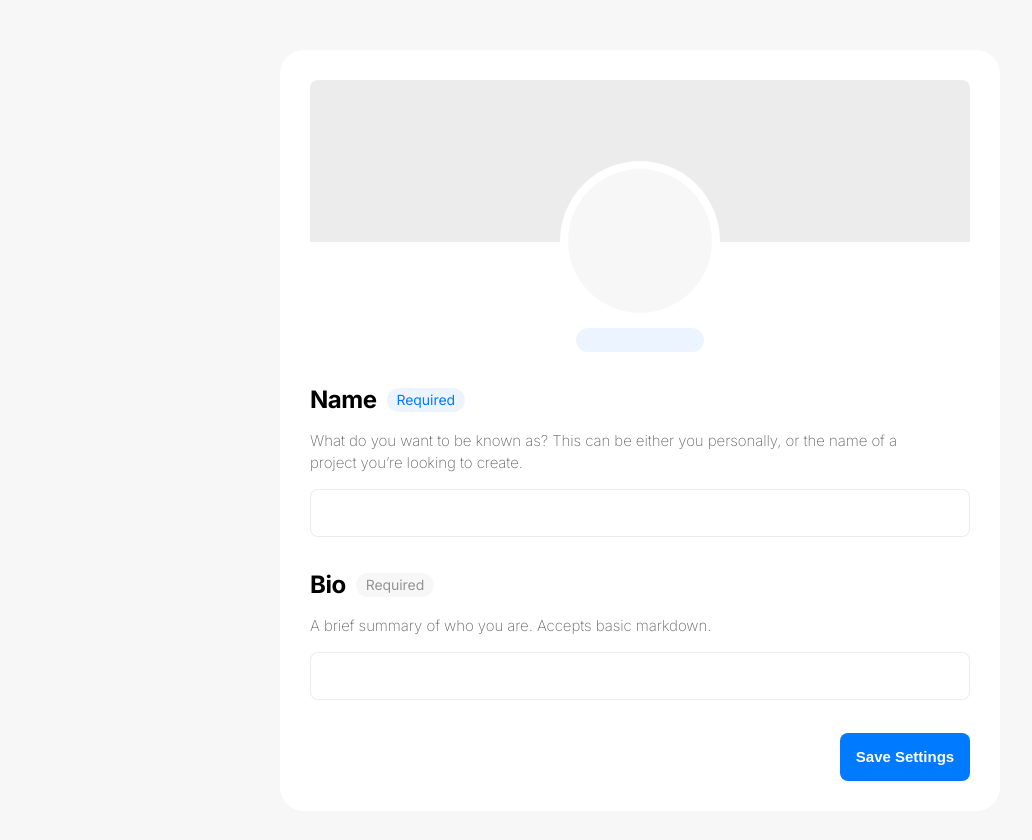
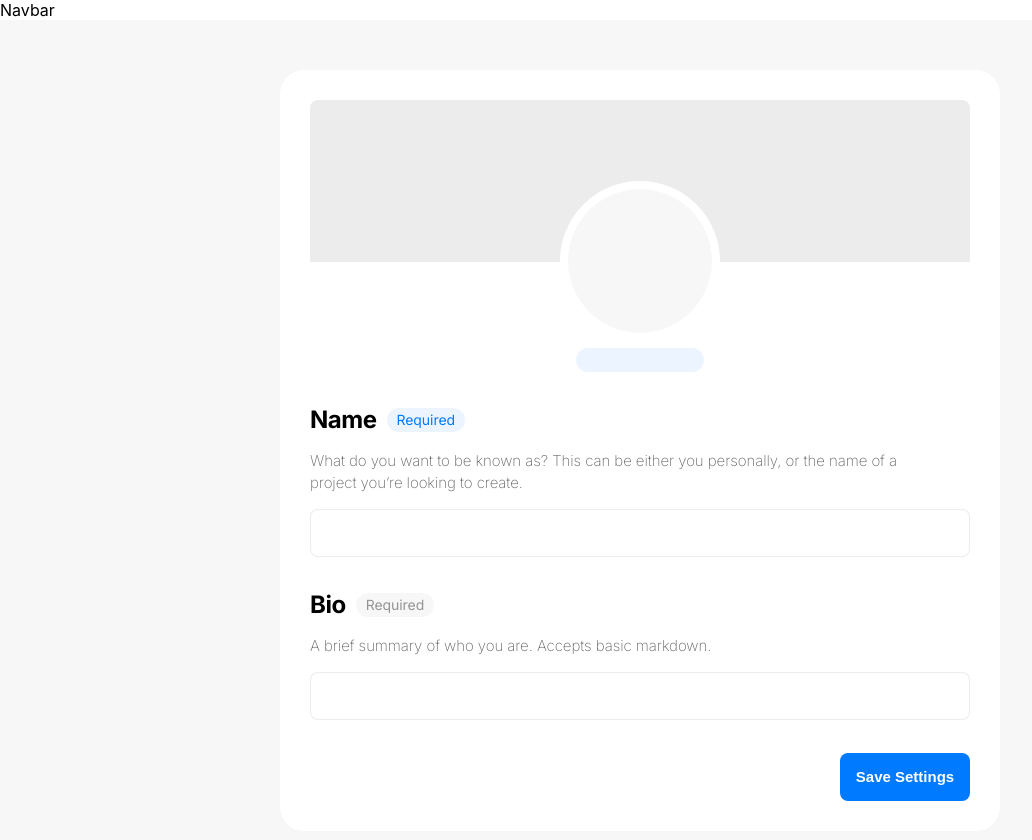
Before and after one commit to OyinloluB/solidity-social-media-crud, a Next.js app in the folder client/: page /profile in a window 1280 px wide. Shown: the top 840 px of the page, without its empty margins (0-1032 px from the left). Built offline with nearby package versions, Linux system fonts and the light colour scheme.

Commit message:
setting up navigation bar

```diff
--- a/client/pages/_app.js
+++ /dev/null
@@ -1,7 +0,0 @@
-import '../styles/globals.css'
-
-function MyApp({ Component, pageProps }) {
-  return <Component {...pageProps} />
-}
-
-export default MyApp
--- /dev/null
+++ b/client/src/components/navbar/index.js
@@ -0,0 +1,5 @@
+const Navbar = () => {
+  return <div>Navbar</div>
+}
+
+export default Navbar
--- /dev/null
+++ b/client/src/pages/_app.js
@@ -0,0 +1,13 @@
+import '../../styles/globals.css'
+import Navbar from '../components/navbar'
+
+function MyApp({ Component, pageProps }) {
+  return (
+    <>
+      <Navbar />
+      <Component {...pageProps} />
+    </>
+  )
+}
+
+export default MyApp
--- a/client/pages/index.js
+++ b/client/src/pages/index.js
@@ -5,12 +5,12 @@ import {
   Heading,
   SubText,
   ActionButton,
-} from '../styles/home.js'
+} from '../../styles/home.js'
 import { ethers } from 'ethers'
 import Web3Modal from 'web3modal'
-import { providerOptions } from '../utils/providerOptions'
+import { providerOptions } from '../../utils/providerOptions'
 import { useRouter } from 'next/router'
-import { Spinner, SpinnerWrapper } from '../styles/spinner.js'
+import { Spinner, SpinnerWrapper } from '../../styles/spinner.js'
 
 export default function Home() {
   const router = useRouter()
--- a/client/pages/profile.js
+++ b/client/src/pages/profile.js
@@ -15,8 +15,8 @@ import {
   Input,
   ButtonWrapper,
   ActionButton,
-} from '../styles/profile'
-import { formatAddress } from '../utils/addressFormatter'
+} from '../../styles/profile'
+import { formatAddress } from '../../utils/addressFormatter'
 
 const Profile = () => {
   const router = useRouter()
--- /dev/null
+++ b/client/styles/navbar.js
@@ -0,0 +1 @@
+import styled from 'styled-components'
```
Also changed, not shown: client/src/pages/_document.js (renamed from client/pages/_document.js), client/src/pages/api/hello.js (renamed from client/pages/api/hello.js).
